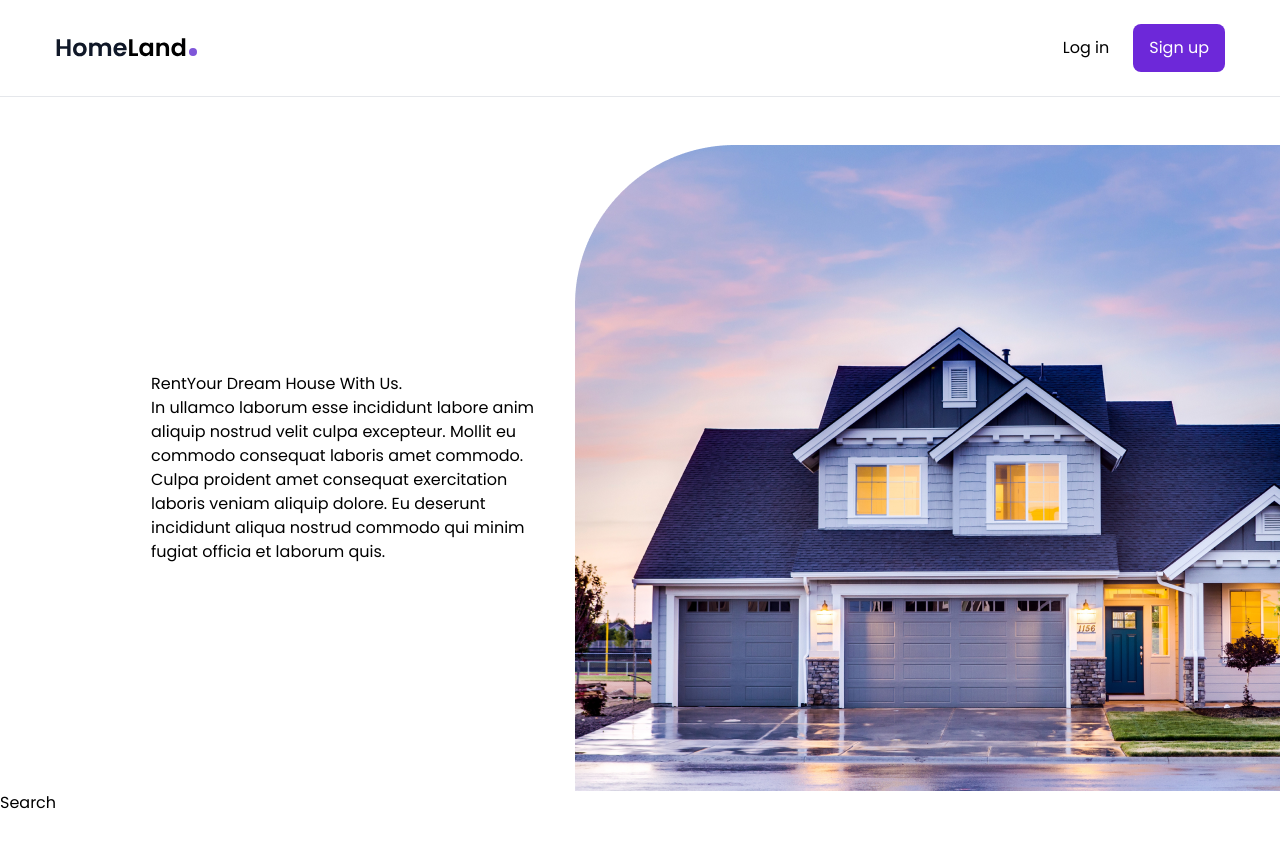
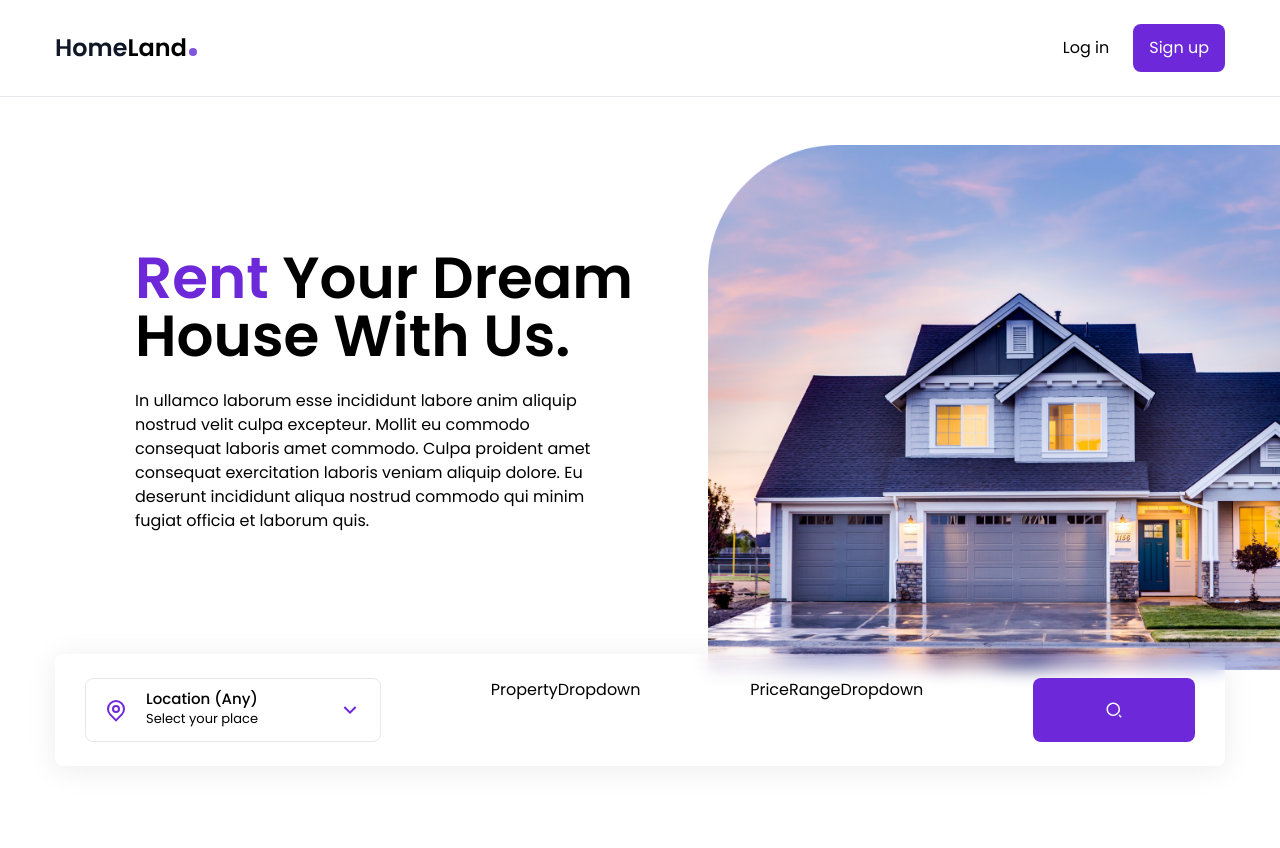
Before and after one commit to NumanAnees/House-App, a React (Create React App) app: page / in a window 1280 px wide. Shown: the top 848 px of the page. Built offline with nearby package versions, Linux system fonts and the light colour scheme.

Commit message:
Dropdowns created

```diff
--- a/src/components/Banner.js
+++ b/src/components/Banner.js
@@ -6,11 +6,12 @@ const Banner = () => {
   return (
     <section className="h-full max-h-[640px] mb-8 xl:mb-24">
       <div className="flex flex-col lg:flex-row">
-        <div className="lg:ml-8 xl:ml-[135px] flex  flex-col items-center lg:items-start text-center lg:text-left justify-center flex-1 px-4 ">
-          <h1>
-            <span>Rent</span>Your Dream House With Us.
+        <div className="lg:ml-8 xl:ml-[135px] flex  flex-col items-center lg:items-start text-center lg:text-left justify-center flex-1 px-4 lg:px-0">
+          <h1 className="text-4xl lg:text-[58px] font-semibold leading-none mb-6">
+            <span className="text-violet-700">Rent</span> Your Dream House With
+            Us.
           </h1>
-          <p>
+          <p className="max-w-[480px] mb-8">
             In ullamco laborum esse incididunt labore anim aliquip nostrud velit
             culpa excepteur. Mollit eu commodo consequat laboris amet commodo.
             Culpa proident amet consequat exercitation laboris veniam aliquip
@@ -18,7 +19,7 @@ const Banner = () => {
             fugiat officia et laborum quis.
           </p>
         </div>
-        <div>
+        <div className="hidden flex-1 lg:flex justify-end items-end">
           <img src={img} alt="img" />
         </div>
       </div>
--- a/src/components/CountryDropdown.js
+++ b/src/components/CountryDropdown.js
@@ -1,7 +1,48 @@
-import React from 'react';
+import React, { useState, useEffect, useContext, Children } from "react";
+//icons
+import { RiMapPinLine, RiArrowDownSLine, RiArrowUpSLine } from "react-icons/ri";
+//headless ui
+import { Menu } from "@headlessui/react";
+import { HouseContext } from "./HouseContext";
 
 const CountryDropdown = () => {
-  return <div>CountryDropdown</div>;
+  const { country, setCountry, countries } = useContext(HouseContext);
+  const [isOpen, setIsOpen] = useState(false);
+  return (
+    <Menu as="div" className="dropdown relative ">
+      <Menu.Button
+        className="dropdown-btn w-full text-left"
+        onClick={() => setIsOpen(!isOpen)}
+      >
+        <RiMapPinLine className="dropdown-icon-primary" />
+        <div>
+          <div className="text-[15px] font-medium leading-tight ">
+            {country}
+          </div>
+          <div className="text-[13px]">Select your place</div>
+        </div>
+        {isOpen ? (
+          <RiArrowUpSLine className="dropdown-icon-secondary" />
+        ) : (
+          <RiArrowDownSLine className="dropdown-icon-secondary " />
+        )}
+      </Menu.Button>
+      <Menu.Items>
+        {countries.map((country, index) => {
+          return (
+            <Menu.Item
+              onClick={() => setCountry(country)}
+              className="cursor-pointer hover:text-violet-700 transition"
+              as="li"
+              key={index}
+            >
+              {country}
+            </Menu.Item>
+          );
+        })}
+      </Menu.Items>
+    </Menu>
+  );
 };
 
 export default CountryDropdown;
--- a/src/components/HouseContext.js
+++ b/src/components/HouseContext.js
@@ -1,7 +1,45 @@
-import React from 'react';
+import React, { useState, useEffect, createContext } from "react";
 
-const HouseContext = () => {
-  return <div>HouseContext</div>;
+//Dummy Data
+import { housesData } from "../data";
+
+export const HouseContext = createContext();
+
+const HouseContextProvider = ({ children }) => {
+  const [houses, setHouses] = useState(housesData);
+  const [country, setCountry] = useState("Location (Any)");
+  const [countries, setCountries] = useState([]);
+  const [property, setProperty] = useState("Property type (Any)");
+  const [properties, setProperties] = useState([]);
+  const [price, setPrice] = useState("Price range (Any)");
+  const [loading, setLoading] = useState(false);
+  //return all counrties
+  useEffect(() => {
+    const allCountries = houses.map((house) => {
+      return house.country;
+    });
+    //remove duplicates
+    const uniqueCountries = ["Location (any)", ...new Set(allCountries)];
+    setCountries(uniqueCountries);
+  }, []);
+  return (
+    <HouseContext.Provider
+      value={{
+        country,
+        setCountry,
+        countries,
+        property,
+        setProperty,
+        properties,
+        price,
+        setPrice,
+        houses,
+        loading,
+      }}
+    >
+      {children}
+    </HouseContext.Provider>
+  );
 };
 
-export default HouseContext;
+export default HouseContextProvider;
--- a/src/components/Search.js
+++ b/src/components/Search.js
@@ -1,7 +1,25 @@
-import React from 'react';
+import React, { useContext } from "react";
+//Components
+import CountryDropown from "./CountryDropdown";
+import PriceRangeDropdown from "./PriceRangeDropdown";
+import PropertyDropdown from "./PropertyDropdown";
+// icons
+import { RiSearch2Line } from "react-icons/ri";
+import { HouseContext } from "./HouseContext";
 
 const Search = () => {
-  return <div>Search</div>;
+  // const { houses } = useContext(HouseContext);
+  // console.log(houses);
+  return (
+    <div className="px-[30px] py-6 max-w-[1170px] mx-auto flex flex-col lg:flex-row justify-between gap-4 lg:gap-x-3 relative lg:-top-4 lg:shadow-1 bg-white lg:bg-transparent lg:backdrop-blur rounded-lg">
+      <CountryDropown />
+      <PropertyDropdown />
+      <PriceRangeDropdown />
+      <button className="bg-violet-700 hover:bg-violet-800 transition w-full lg:max-w-[162px] h-16 rounded-lg flex justify-center items-center text-white text-lg">
+        <RiSearch2Line />
+      </button>
+    </div>
+  );
 };
 
 export default Search;
--- a/src/index.js
+++ b/src/index.js
@@ -3,12 +3,15 @@ import ReactDOM from "react-dom/client";
 import "./index.css";
 import App from "./App";
 import { BrowserRouter as Router } from "react-router-dom";
+import HouseContextProvider from "./components/HouseContext";
 
 const root = ReactDOM.createRoot(document.getElementById("root"));
 root.render(
-  <Router>
-    <React.StrictMode>
-      <App />
-    </React.StrictMode>
-  </Router>
+  <HouseContextProvider>
+    <Router>
+      <React.StrictMode>
+        <App />
+      </React.StrictMode>
+    </Router>
+  </HouseContextProvider>
 );
```
